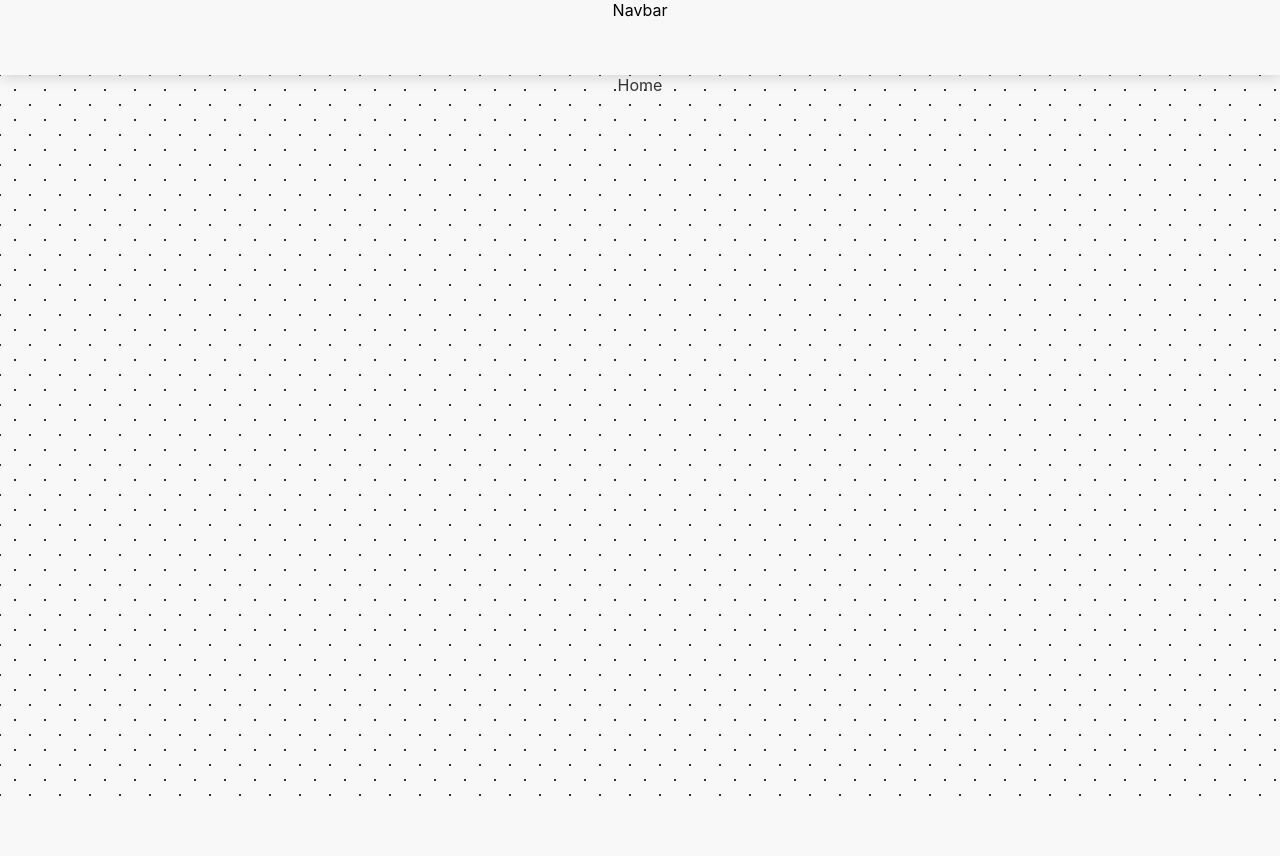
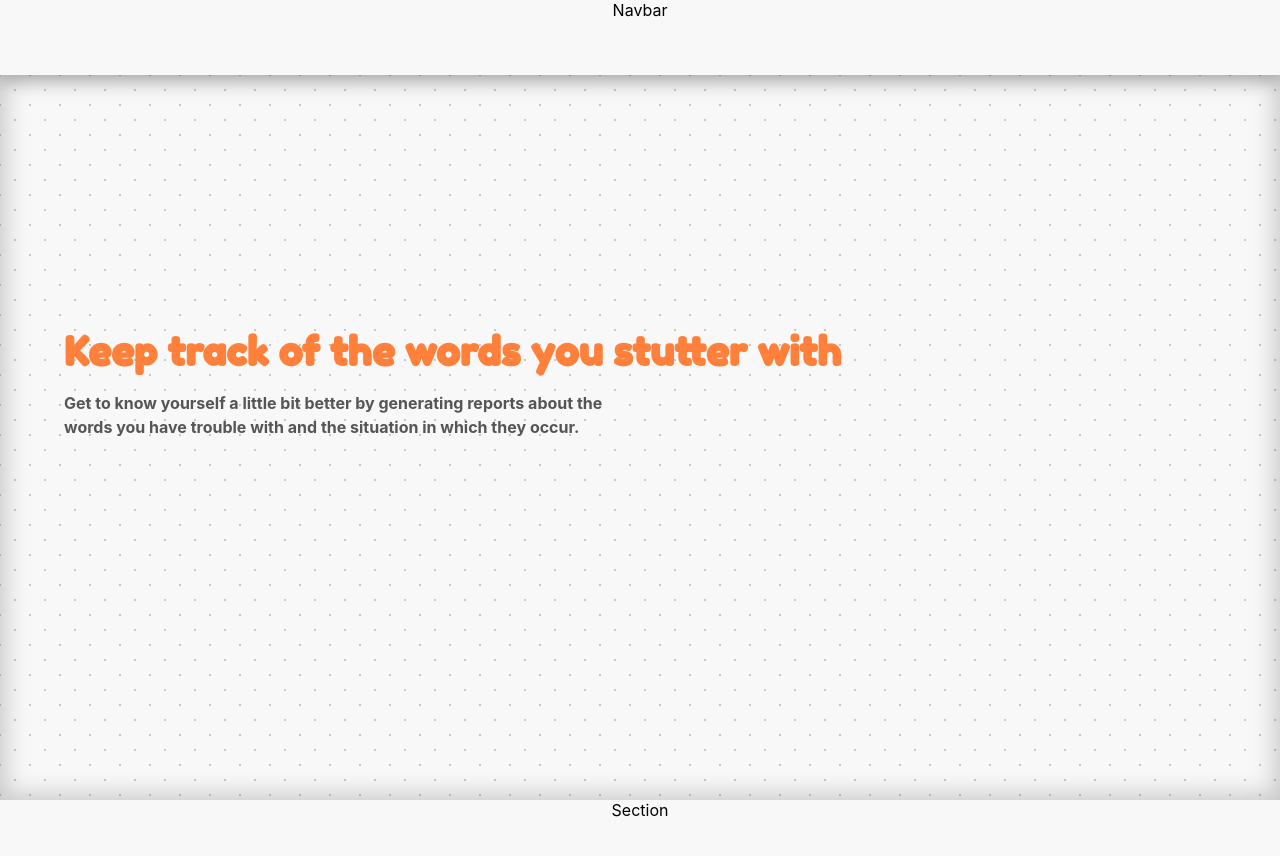
Before and after one commit to alfremedpal/Stutter-Track-Landing, a React (Create React App) app: page / in a window 1280 px wide. Shown: the top 856 px of the page. Before the commit the page ends 800 px from the top, so only its background shows below. Built offline with nearby package versions, Linux system fonts and the light colour scheme.

Commit message:
Hero banner

```diff
--- a/public/index.html
+++ b/public/index.html
@@ -24,6 +24,9 @@
       work correctly both with client-side routing and a non-root public URL.
       Learn how to configure a non-root public URL by running `npm run build`.
     -->
+
+    <link href="https://fonts.googleapis.com/css2?family=Fredoka+One&display=swap" rel="stylesheet">
+
     <title>React App</title>
   </head>
   <body>
--- a/src/components/Navbar/Navbar.module.css
+++ b/src/components/Navbar/Navbar.module.css
@@ -1,4 +1,4 @@
 .main {
     height: 75px;
-    box-shadow: 0px 0px 15px 0px rgba(0, 0, 0, 0.2);
+    box-shadow: 0px 5px 15px 0px rgba(0, 0, 0, 0.2);
 }
--- a/src/pages/Home/Home.js
+++ b/src/pages/Home/Home.js
@@ -5,8 +5,20 @@ export default function Home() {
 
     return (
         <>
-            <div className={[classes.hero, "pattern-cross-dots-lg "].join(' ')}>
-                Home
+            <div className={[classes.hero, "pattern-cross-dots-lg"].join(' ')}>
+                <div className={classes.spacer}/>
+                <div className={classes.title}>
+                    <h1>Keep track of the words you stutter with</h1>
+                    <p>
+                        Get to know yourself a little bit better by
+                        generating reports about the words you have
+                        trouble with and the situation in which they
+                        occur.
+                    </p>
+                </div>
+            </div>
+            <div className={classes.section}>
+                Section
             </div>
         </>
     )
--- a/src/pages/Home/Home.module.css
+++ b/src/pages/Home/Home.module.css
@@ -1,4 +1,52 @@
 .hero {
     height: calc(100vh - 75px);
-    color: #333
+    color: rgba(0, 0, 0, 0.2);
+    box-shadow: inset 0px 0px 25px 5px rgba(0, 0, 0, 0.2);
+    display: flex;
+    flex-direction: column;
 }
+
+.title {
+    /* background-color: red; */
+    text-align: left;
+    padding: 5%;
+}
+
+.title h1 {
+    color: #ff803b;
+    font-family: 'Fredoka One', cursive;
+    font-size: 2.35em;
+    margin: 0;
+}
+
+.title p {
+    font-weight: bold;
+    color: #555;
+    line-height: 1.5;
+    font-size: 0.95em;
+}
+
+.spacer {
+    /* background-color: blue; */
+    flex-grow: 0.15;
+}
+
+.section {
+    height: 50vh;
+}
+
+@media(min-width: 1200px) {
+
+    .title h1 {
+        font-size: 2.5em;
+    }
+
+    .title p {
+        width: 50%;
+        font-size: 1em;
+    }
+
+    .spacer {
+        flex-grow: 0.4;
+    }
+}
```
